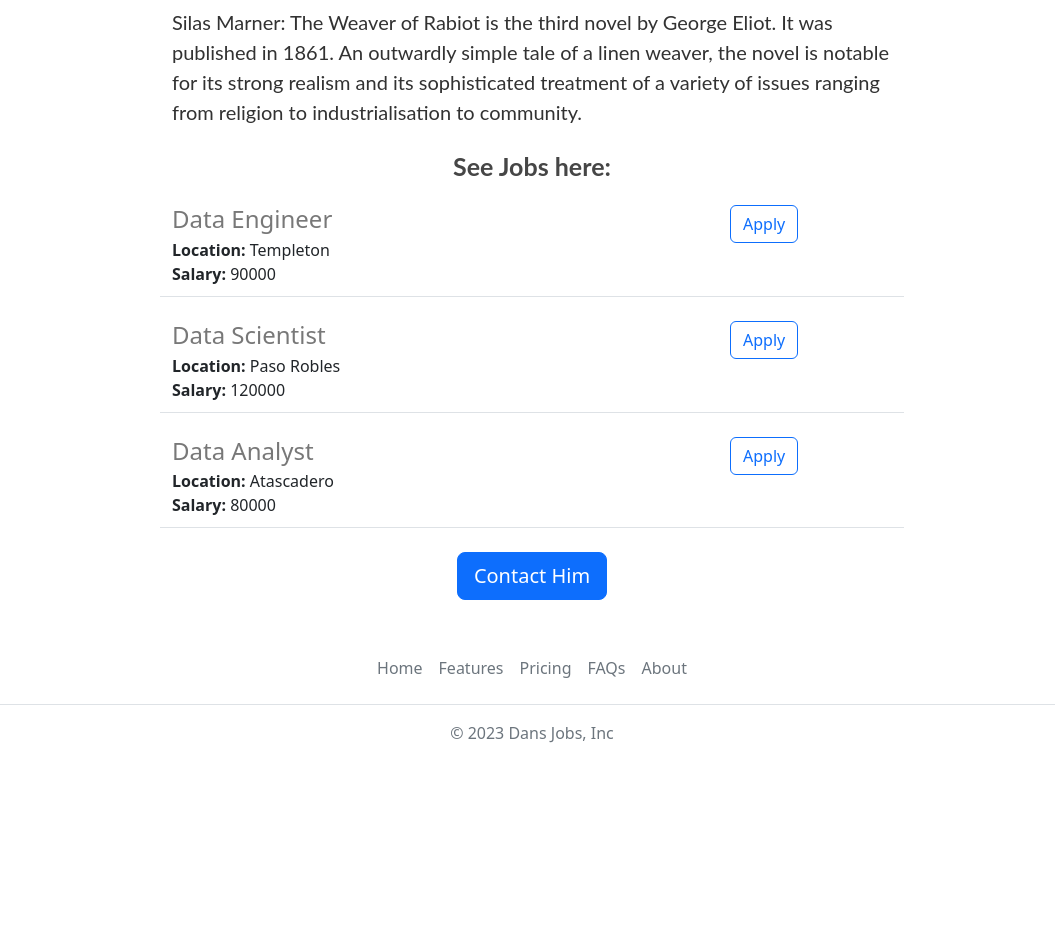
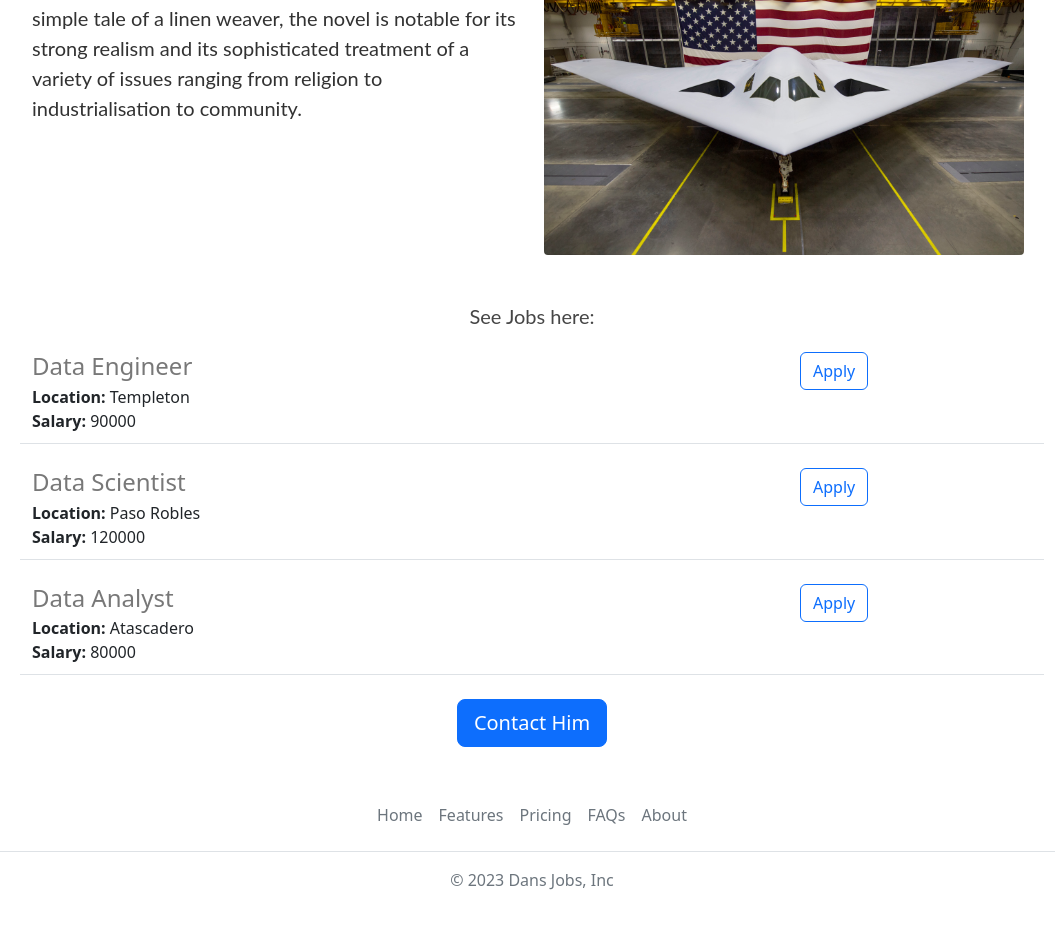
Before and after one commit to drtz1776/dans-jobs-website-v2, a Flask app: page / in a window 1280 px wide. Shown: the part 535-1483 px from the top of the page, without its empty margins (108-1163 px from the left). Before the commit the page ends 1278 px from the top, so only its background shows below. Run offline with Flask 2, Linux system fonts and the light colour scheme.

Commit message:
working buttons + full width

```diff
--- a/templates/home.html
+++ b/templates/home.html
@@ -9,15 +9,17 @@
 
       <style>
         h1 {
-          font-size: 40px;
+          font-size: 30px;
           font-family: Lato;
-          font-weight: normal;
+          font-weight: bold;
           color: rgb(50, 50, 50);
         }
         h2 {
-          font-size: 25px;
+          font-size: 20px;
           font-family: Lato;
-          font-weight: bold;
+          font-weight: normal;
+          margin-top: 10px;
+          margin-bottom: 10px;
           color: rgb(70, 70, 70);
         }
         h3 {
@@ -35,24 +37,34 @@
         #banner {
           width: 100%;
           height: 360px;
-          object-fit: cover
+          object-fit: cover;
+          margin-bottom: 20px;
         }
         #container {
-          max-width: 720px;
+          max-width: 1000px;
           margin: 0 auto;
         }
       </style>
     </head>
     <body>
       {% include 'nav.html' %}
+      <img class="img-fluid"
+ id="banner" src="https://flask.davidrutiz.repl.co/static/space.jpg">
       <div id="container">
-        <h1 style="padding-top:80px;" class="text-center mb-2">Available Jobs</h1>
-              <h2 class="text-center">April 16, 2023</h2>
-              <img class="img-fluid"
- id="banner" src="https://flask.davidrutiz.repl.co/static/logo.jpg">
-      <p class="bodyText mb-2 mt-2">Silas Marner: The Weaver of Rabiot is the third novel by George Eliot. It was published in 1861. An outwardly simple tale of a linen weaver, the novel is notable for its strong realism and its sophisticated treatment of a variety of issues ranging from religion to industrialisation to community.</p>
-        <h2 class="text-center mb-4 mt-4">See Jobs here:</h2>
-        <div>
+        <h1 style="margin:10px;" class="text-center mb-2">Available Jobs
+        </h1>
+        <h2 class="text-center">April 16, 2023</h2>
+        <div class="row" style="padding-bottom:25px">
+          <div class="col-6">
+        <p class="bodyText mb-2 mt-2">Silas Marner: The Weaver of Rabiot is the third novel by George Eliot. It was published in 1861. An outwardly simple tale of a linen weaver, the novel is notable for its strong realism and its sophisticated treatment of a variety of issues ranging from religion to industrialisation to community.
+        </p>
+          </div>
+          <div class="col-6">
+          <img src="https://flask.davidrutiz.repl.co/static/raider.jpg" style="height:320px;border-radius:4px;">
+        </div>
+      </div>
+      <h2 class="text-center mb-4 mt-4">See Jobs here:</h2>
+      <div>
             {% for i in job %}
               {% include 'jobItem.html' %}
             {% endfor %}
--- a/templates/jobItem.html
+++ b/templates/jobItem.html
@@ -12,7 +12,7 @@
     </div>
   </div>
   <div class="col-3">
-    <button type="button" class="btn btn-outline-primary">Apply</button>
+    <a href="https://www.evoove.com/" type="button" class="btn btn-outline-primary">Apply</a>
  </div>
 
 </div>
--- a/templates/nav.html
+++ b/templates/nav.html
@@ -1,6 +1,6 @@
 <nav class="navbar navbar-expand-md shadow-sm bg-white fixed-top" aria-label="Fourth navbar example">
     <div class="container-fluid">
-      <img src="/static/logo.jpg" width="30" height="24" class="d-inline-block align-text-top">
+      <img src="/static/space.jpg" width="30" height="24" class="d-inline-block align-text-top">
       <a class="navbar-brand" href="#">Dans Jobs</a>
       <button class="navbar-toggler" type="button" data-bs-toggle="collapse" data-bs-target="#navbarsExample04" aria-controls="navbarsExample04" aria-expanded="false" aria-label="Toggle navigation">
         <span class="navbar-toggler-icon"></span>
```
Also changed, not shown: static/raider.jpg (added), static/space.jpg (added).
